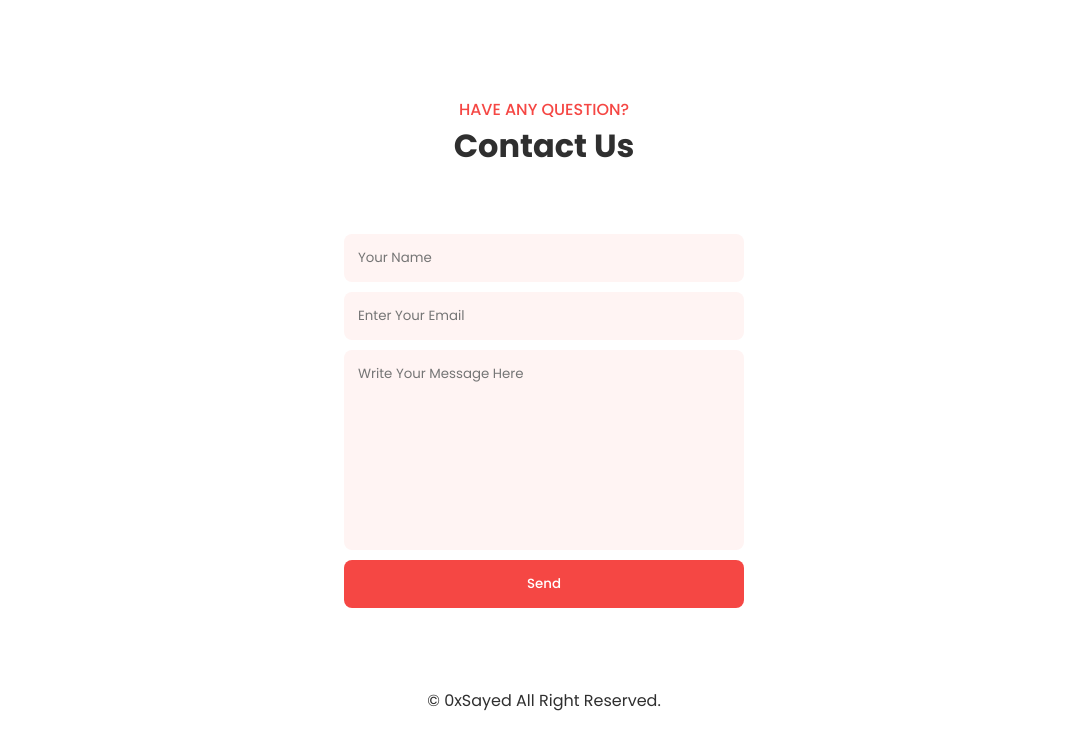
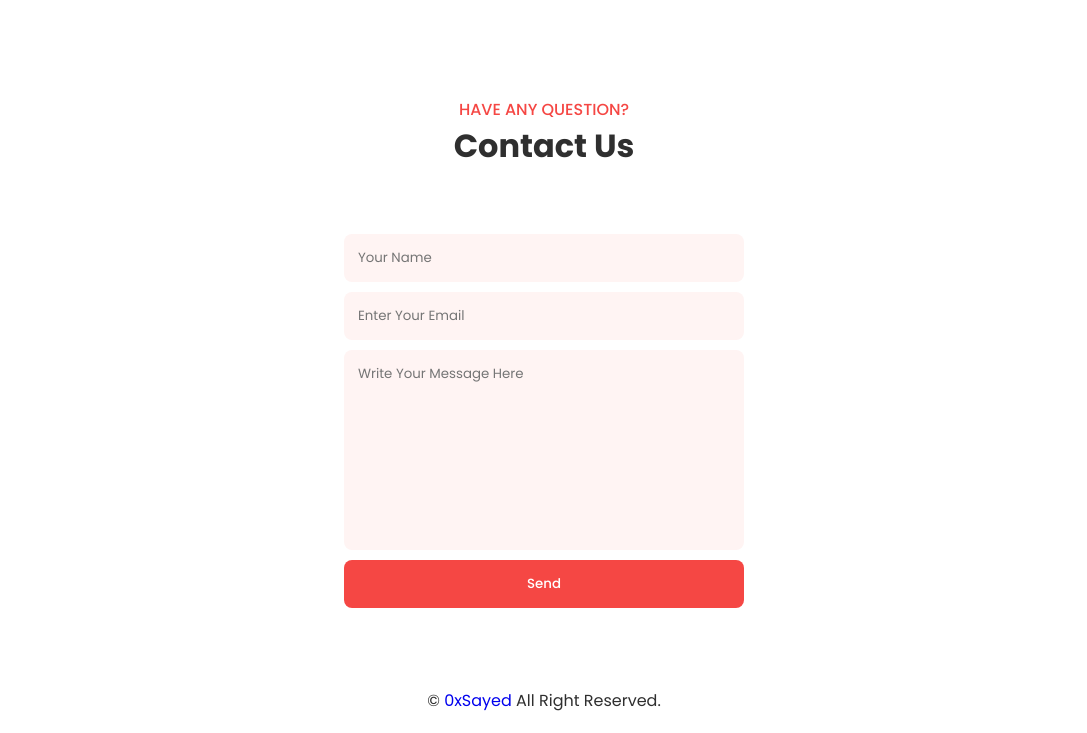
Before and after one commit to i7Sayed/Chef-Website, a plain HTML site: page index.html in a window 1280 px wide. Shown: the part 1852-2585 px from the top of the page, without its empty margins (96-1183 px from the left). Drawn offline with nearby package versions, Linux system fonts and the light colour scheme; a script that the page names is missing.

Commit message:
add link in copyright

```diff
--- a/index.html
+++ b/index.html
@@ -117,7 +117,7 @@
 
        <!-- Copyright -->
         <div class="copyright">
-            <p>&#169; 0xSayed All Right Reserved.</p>
+            <p>&#169; <a href="https://github.com/0xSayed/">0xSayed</a> All Right Reserved.</p>
         </div>
     <!-- Link To Js -->
      <script src="main.js"></script>
```
